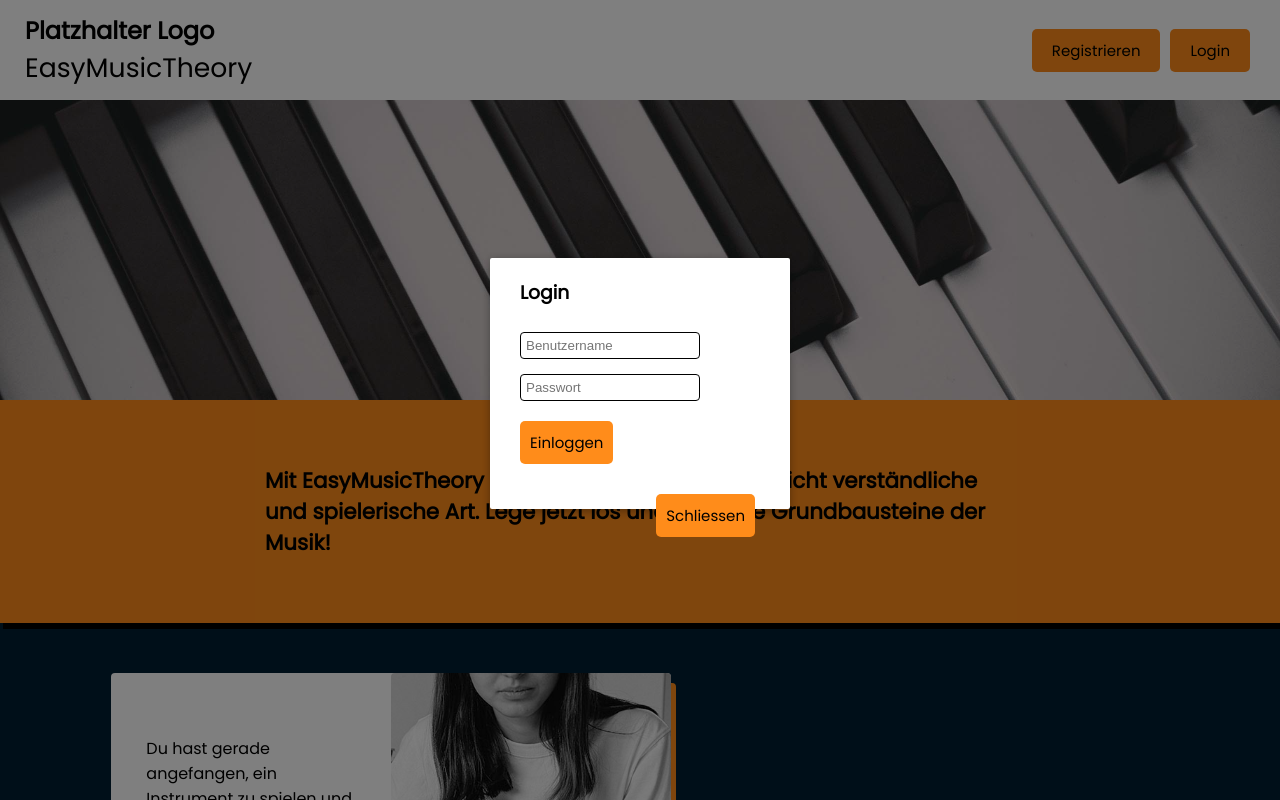
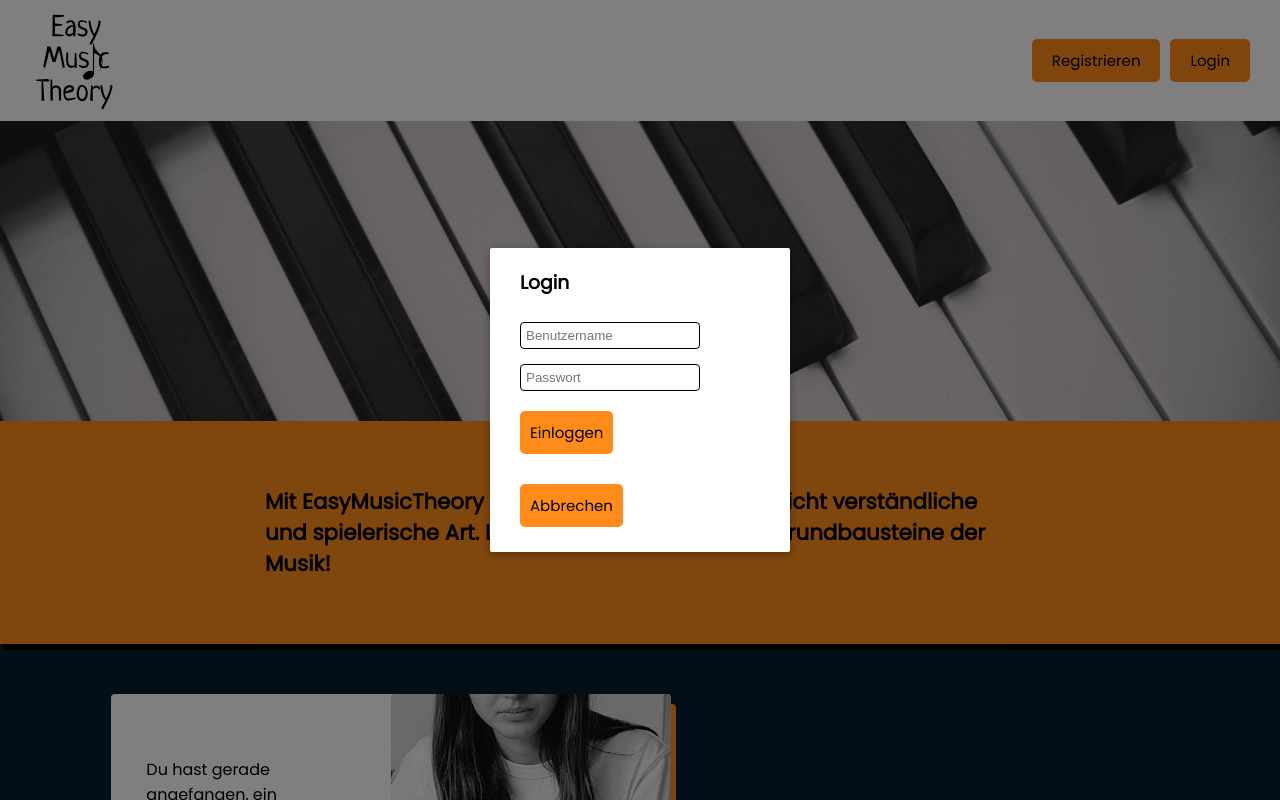
Before and after one commit to bsandoz/mmp-lehrprojekt, a Vue app: page / in a window 1280 px wide. Both pictures are taken after a click on the button "Login". Shown: the top 800 px of the page. Built offline with nearby package versions, Linux system fonts and the light colour scheme; no server answers.

Commit message:
Added logo & changes login/register

```diff
--- a/src/App.vue
+++ b/src/App.vue
@@ -156,6 +156,9 @@ export default {
   .temporary-style {
     margin-top: 100px;
   }
+  .error-message {
+    color: var(--mistake-color);
+  }
   .audio {
     margin-bottom: 25px;
   }
--- a/src/components/Header.vue
+++ b/src/components/Header.vue
@@ -1,8 +1,9 @@
 <template>
   <div class="header">
     <div class="header-left">
-      <h2>Platzhalter Logo</h2>
-      <router-link class="home-link" to="/">EasyMusicTheory</router-link>
+      <router-link class="home-link" to="/">
+        <img class="logo" src="../assets/img/logo-v1.png" style="width:100px;height:100px;" alt="Logo">
+      </router-link>
     </div>
     <div class="header-right">
       <button type="button" class="btn" name="button-register" v-if="!userIsLoggedIn" @click="showModalRegister = true">Registrieren</button>
@@ -111,4 +112,7 @@ export default {
   text-decoration: none;
   color: var(--main-text-color);
 }
+.logo {
+  margin-top: 10px;
+}
 </style>
--- a/src/components/modals/ModalLogin.vue
+++ b/src/components/modals/ModalLogin.vue
@@ -8,7 +8,9 @@
           </div>
 
           <div class="modal-body">
-            <form @submit.prevent="login">
+            <p class="error-message" v-if="usernameIncorrect">Dieser Benutzername existiert nicht.</p>
+            <p class="error-message" v-if="passwordIncorrect">Das Passwort ist nicht korrekt.</p>
+            <form id="form" @submit.prevent="login">
               <input v-model="username" type="text" id="username-input" placeholder="Benutzername">
               <input v-model="password" type="password" id="password-input" placeholder="Passwort">
               <input class="btn" type="submit" id="login-btn" value="Einloggen">
@@ -21,7 +23,7 @@
                 class="modal-default-button btn"
                 id="close-btn"
                 @click="$emit('close')"
-              >Schliessen</button>
+              >Abbrechen</button>
             </slot>
           </div>
         </div>
@@ -47,6 +49,9 @@ export default {
     return {
       username: "",
       password: "",
+
+      usernameIncorrect: false,
+      passwordIncorrect: false,
     }
   },
   computed: {
@@ -63,6 +68,7 @@ export default {
       await console.log(this.username);
       let filteredUsersData = this.userData.filter(item => item.username === this.username);
       await console.log(filteredUsersData);
+      if (filteredUsersData.length > 0) {
         await console.log(filteredUsersData[0].password);
         await console.log(this.password);
         const res = await bcrypt.compare(this.password, filteredUsersData[0].password);
@@ -76,6 +82,11 @@ export default {
           this.$emit('close');
         } else {
           console.log("Password is not correct");
+          this.passwordIncorrect = true;
+        }
+      } else {
+        console.log("Username not found in database");
+        this.usernameIncorrect = true;
       }
     }
   }
@@ -84,7 +95,7 @@ export default {
 </script>
 
 
-<style>
+<style scoped>
 .modal-mask {
   position: fixed;
   z-index: 9998;
@@ -92,7 +103,7 @@ export default {
   left: 0;
   width: 100%;
   height: 100%;
-  background-color: var(--main-bg-color);
+  background-color: rgba(0, 0, 0, 0.5);
   display: table;
   transition: opacity 0.3s ease;
 }
--- a/src/components/modals/ModalRegister.vue
+++ b/src/components/modals/ModalRegister.vue
@@ -7,9 +7,9 @@
             <slot name="header">default header</slot>
           </div>
           <div class="errors msg" v-if="hasErrors">
-            <p v-if="errors.invalidFields">Bitte überprüfe deine Eingaben.</p>
-            <p v-if="errors.errorSubmit">Das Formular konnte nicht abgeschickt werden.</p>
-            <p v-if="errors.missingFields">Du hast nicht alle Felder ausgefüllt.</p>
+            <p class="error-message" v-if="errors.invalidFields">Bitte überprüfe deine Eingaben.</p>
+            <p class="error-message" v-if="errors.errorSubmit">Das Formular konnte nicht abgeschickt werden.</p>
+            <p class="error-message" v-if="errors.missingFields">Du hast nicht alle Felder ausgefüllt.</p>
           </div>
           <div class="modal-body">
             <form v-if="!formSubmitted" @submit.prevent="handleForm" class="user-form">
@@ -32,7 +32,7 @@
               <button
                 class="btn"
                 @click="$emit('close')"
-              >Close</button>
+              >Abbrechen</button>
             </slot>
           </div>
         </div>
@@ -165,7 +165,7 @@ export default {
 </script>
 
 
-<style>
+<style scoped>
 .modal-mask {
   position: fixed;
   z-index: 9998;
```
Also changed, not shown: src/assets/img/logo-v1.png (added). Lines whose indentation alone changed are shown as unchanged.
